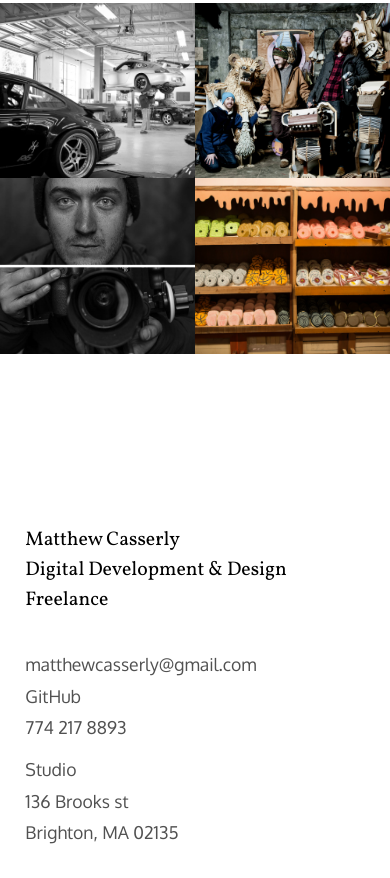
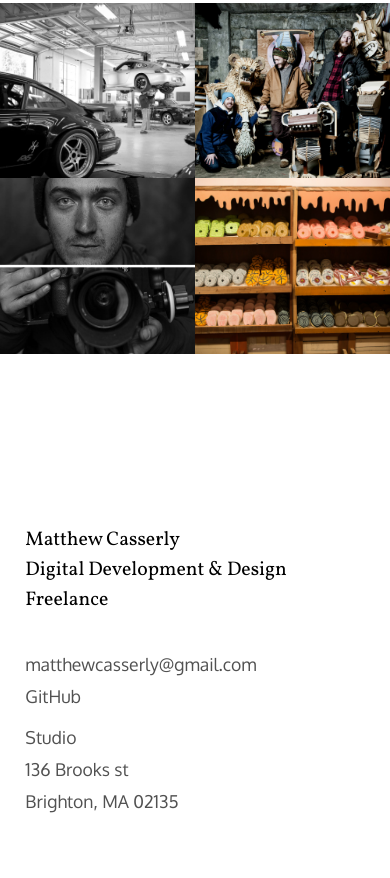
Before and after one commit to mattcass/mattcass.github.io, a website: page index.html in a window 390 px wide. Shown: the part 469-1347 px from the top of the page. After the commit the page ends 1315 px from the top, so only its background shows below. Drawn offline with nearby package versions, Linux system fonts and the light colour scheme.

Commit message:
remove phone number I don't have..

```diff
--- a/index.html
+++ b/index.html
@@ -97,7 +97,6 @@ work - journal - contact">
                 <div class="quarter">
                     <a href="mailto:matthewcasserly@gmail.com"><p>matthewcasserly@gmail.com</p></a>
                     <a href="https://github.com/mattcass" target="_blank"><p>GitHub</p></a>
-                    <p>774 217 8893</p>
                 </div>
                 <div class="quarter">
                     <p>Studio</p>
```
